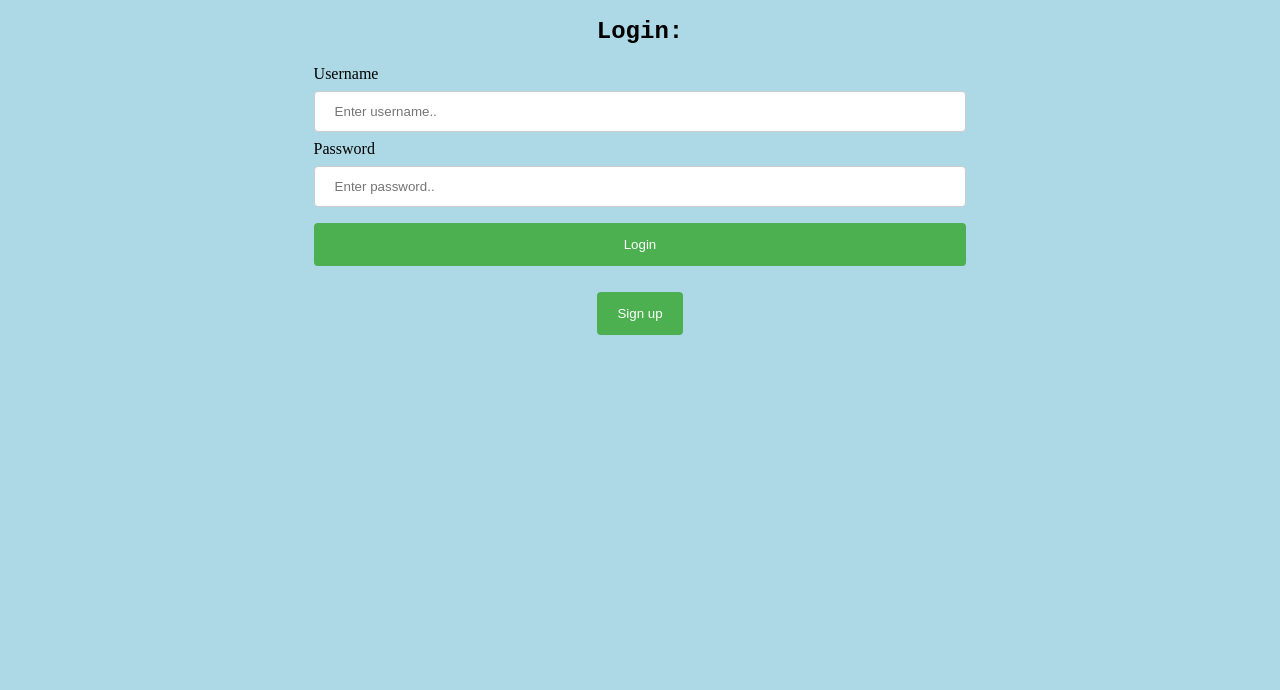
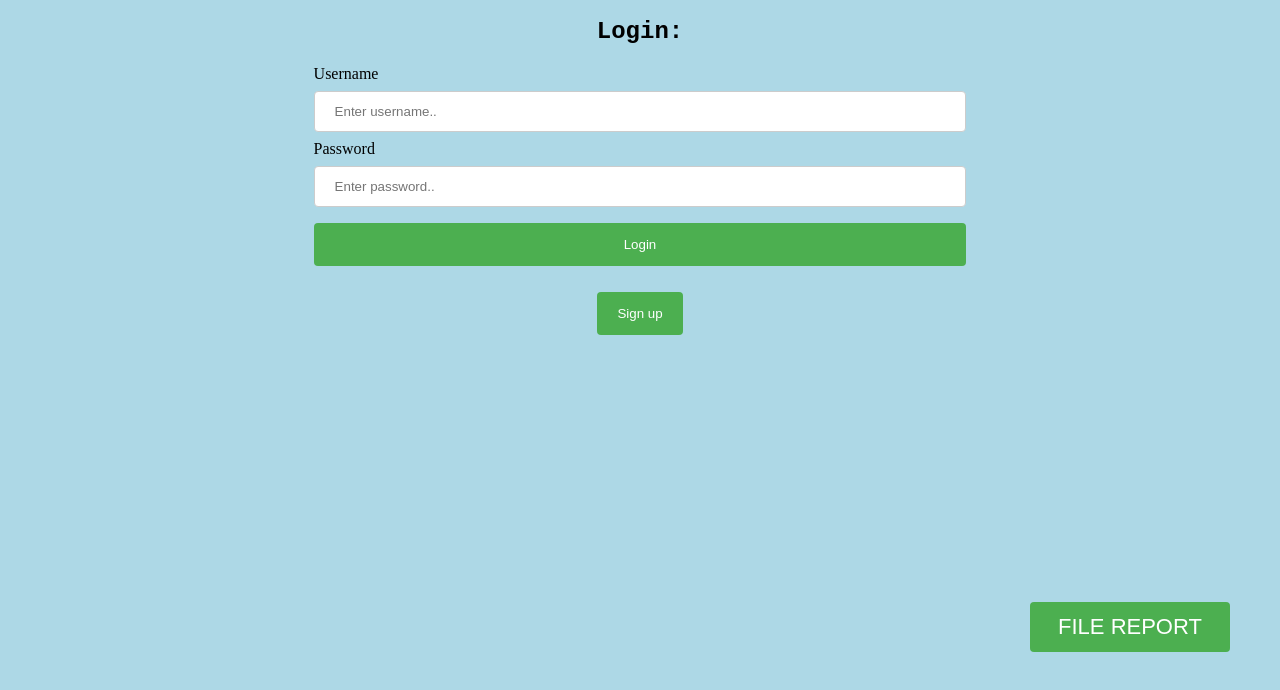
Before and after one commit to AustinEngineering23/CS361_FinalProject, a website: page public/login.html in a window 1280 px wide. Shown: the part 88-778 px from the top of the page. Drawn offline with Linux system fonts and the light colour scheme.

Commit message:
button to report_page

```diff
--- a/public/login.html
+++ b/public/login.html
@@ -24,5 +24,12 @@
             <input type="submit" id="signup-btn" value="Sign up" />
         </form>
     </div>
+
+	<div class="report">
+		<form action="/report_page">
+			<input type="submit" id="reportButton" value="FILE REPORT">
+		</form>
+	</div>
+
 </body>
 </html>
```
